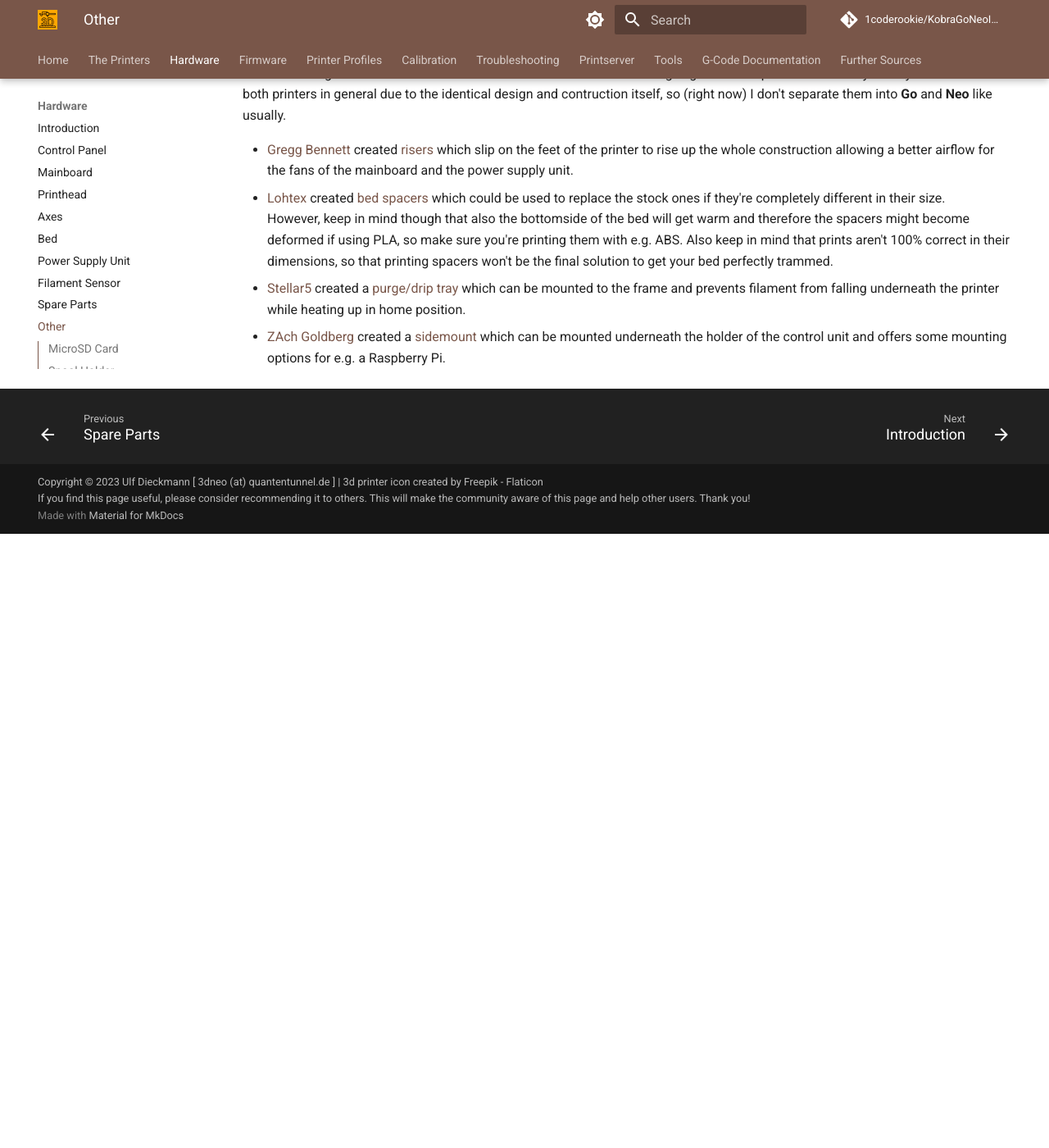
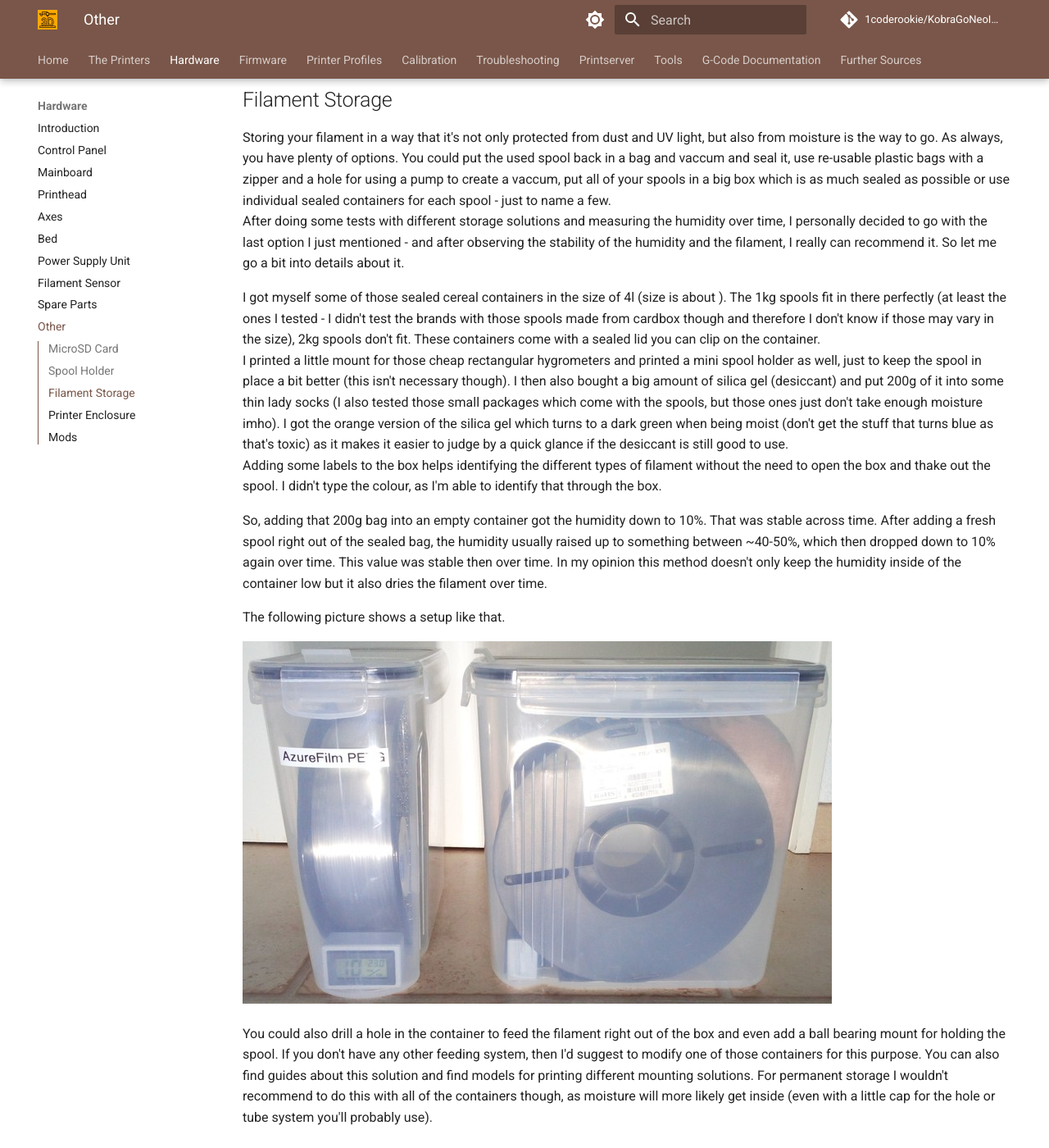
Before and after one commit to 1coderookie/KobraGoNeoInsights, an MkDocs documentation site: the page built from docs/hardware/other.md, in a window 1280 px wide and 1400 px high, scrolled down 987 px. Shown: the whole window at 82% size. Built offline with MkDocs 1.6.1 and Material for MkDocs 9.7.7, drawn with Linux system fonts in a browser that asks for light colours; comment, search, counter and statistics services are not loaded; before the commit the page ends 1638 px from its top, so only the background shows below that.

Commit message:
Update other.md

```diff
--- a/docs/hardware/other.md
+++ b/docs/hardware/other.md
@@ -4,9 +4,13 @@
 
 Here you can find whatever didn't seem to fit in one of the other chapters.
 
+---
+
 ## MicroSD Card
 The printers are shipped with a 8GB microSD card. If you need to replace that card with a new one, make sure to format it as FAT32. Cards up to 32GB should work.
 It might happen though that several cards won't be accepted and the error message "SD init fail" will be reported. In that case, try to completely format it again (full format, not fast format) as FAT32. If that still doesn't solve the problem, try a different card. I personally had to try five(!) different cards of different sizes until the printer finally accepted one (actually the oldest 4GB I had laying around).
+
+---
 
 ## Spool Holder
 The spool holder of both models is mounted to the top frame.
@@ -60,7 +64,31 @@ If you don't have the space for it or want to keep the spool being attached at t
     |---|
     | ![Empty Y](../assets/images/Empty_Y.png) |
 
+---
 
+## Filament Storage
+
+Storing your filament in a way that it's not only protected from dust and UV light, but also from moisture is the way to go. As always, you have plenty of options. You could put the used spool back in a bag and vaccum and seal it, use re-usable plastic bags with a zipper and a hole for using a pump to create a vaccum, put all of your spools in a big box which is as much sealed as possible or use individual sealed containers for each spool - just to name a few.
+After doing some tests with different storage solutions and measuring the humidity over time, I personally decided to go with the last option I just mentioned - and after observing the stability of the humidity and the filament, I really can recommend it. So let me go a bit into details about it.
+
+I got myself some of those sealed cereal containers in the size of 4l (size is about ). The 1kg spools fit in there perfectly (at least the ones I tested - I didn't test the brands with those spools made from cardbox though and therefore I don't know if those may vary in the size), 2kg spools don't fit. These containers come with a sealed lid you can clip on the container.
+I printed a little mount for those cheap rectangular hygrometers and printed a mini spool holder as well, just to keep the spool in place a bit better (this isn't necessary though). I then also bought a big amount of silica gel (desiccant) and put 200g of it into some thin lady socks (I also tested those small packages which come with the spools, but those ones just don't take enough moisture imho). I got the orange version of the silica gel which turns to a dark green when being moist (don't get the stuff that turns blue as that's toxic) as it makes it easier to judge by a quick glance if the desiccant is still good to use.
+Adding some labels to the box helps identifying the different types of filament without the need to open the box and thake out the spool. I didn't type the colour, as I'm able to identify that through the box.
+
+So, adding that 200g bag into an empty container got the humidity down to 10%. That was stable across time. After adding a fresh spool right out of the sealed bag, the humidity usually raised up to something between ~40-50%, which then dropped down to 10% again over time. This value was stable then over time. In my opinion this method doesn't only keep the humidity inside of the container low but it also dries the filament over time.
+
+The following picture shows a setup like that.
+
+![Container filament storage](../assets/images/other_spool-container_web.jpg)
+
+You could also drill a hole in the container to feed the filament right out of the box and even add a ball bearing mount for holding the spool. If you don't have any other feeding system, then I'd suggest to modify one of those containers for this purpose. You can also find guides about this solution and find models for printing different mounting solutions. For permanent storage I wouldn't recommend to do this with all of the containers though, as moisture will more likely get inside (even with a little cap for the hole or tube system you'll probably use).
+
+---
+
+## Printer Enclosure
+
+
+---
 
 ## Mods
 In the following I'll list mods or STL files I found which could be interesting in general. Keep in mind that they mostly should fit for both printers in general due to the identical design and contruction itself, so (right now) I don't separate them into **Go** and **Neo** like usually.
```
